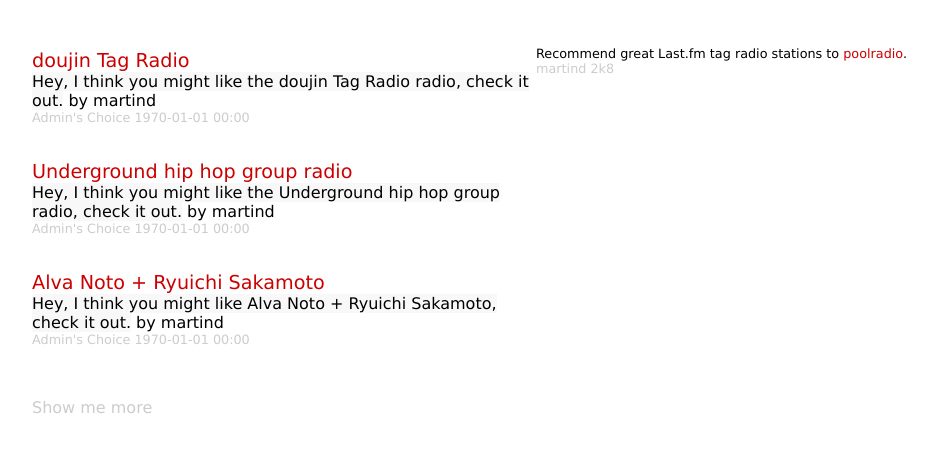
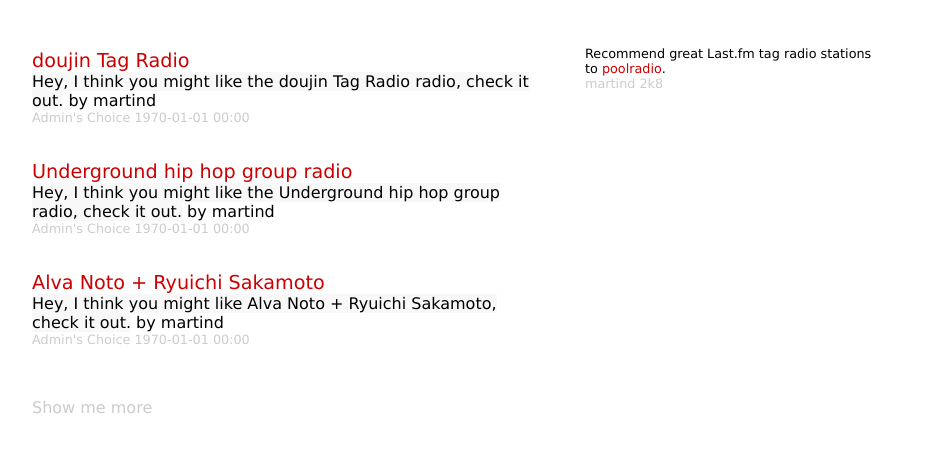
Before and after one commit to dekstop/poolradio.org, a PHP site: page / in a window 1280 px wide. Shown: the top 452 px of the page, without its empty margins (11-948 px from the left). Run offline with PHP 8.4, Linux system fonts and the light colour scheme; data comes from the database, SQL or seed files in the repository; data that the repository does not hold is empty.

Commit message:
style fixes
git-svn-id: file:///Users/mongo/data/backups/websites/chilco-textdrive/svn-repo-dump-restored/public/poolradio/trunk@185 cb521945-9b22-0410-a800-9402cadeb437

```diff
--- a/www/index.php
+++ b/www/index.php
@@ -18,9 +18,9 @@ if (!$db) {
 </head>
 <body>
 
-<table>
+<table id="main">
 <tr>
-  <td valign="top">
+  <td valign="top" class="left">
     <div class="stations">
     <?
     $result = query_for_random(10);
@@ -32,7 +32,7 @@ if (!$db) {
     ?>
     </div>
     <p class="more"><a href="<?= HOMEPAGE_URL ?>">Show me more</a></p></td>
-  <td valign="top">
+  <td valign="top" class="right">
     <p class="about">Recommend great Last.fm tag radio stations to <a href="http://www.last.fm/user/poolradio/">poolradio</a>.<br/>
     <span class="credits"><a href="http://martin.dekstop.de/">martind</a> 2k8</span></p>
 
--- a/www/styles.css
+++ b/www/styles.css
@@ -66,14 +66,28 @@ hr {
   margin-bottom: 1em;
 }
 
+/* ======== */
+/* = main = */
+/* ======== */
+
+#main {
+}
+
+#main .left {
+  width: 500px;
+  padding-right: 50px;
+}
+
+#main .right {
+  width: 300px;
+}
+
+
+
+
 /* ============ */
 /* = stations = */
 /* ============ */
-
-.stations {
-  width: 500px;
-}
-
 
 .stations .radiourl {
   font-size: 1.2em;
```
